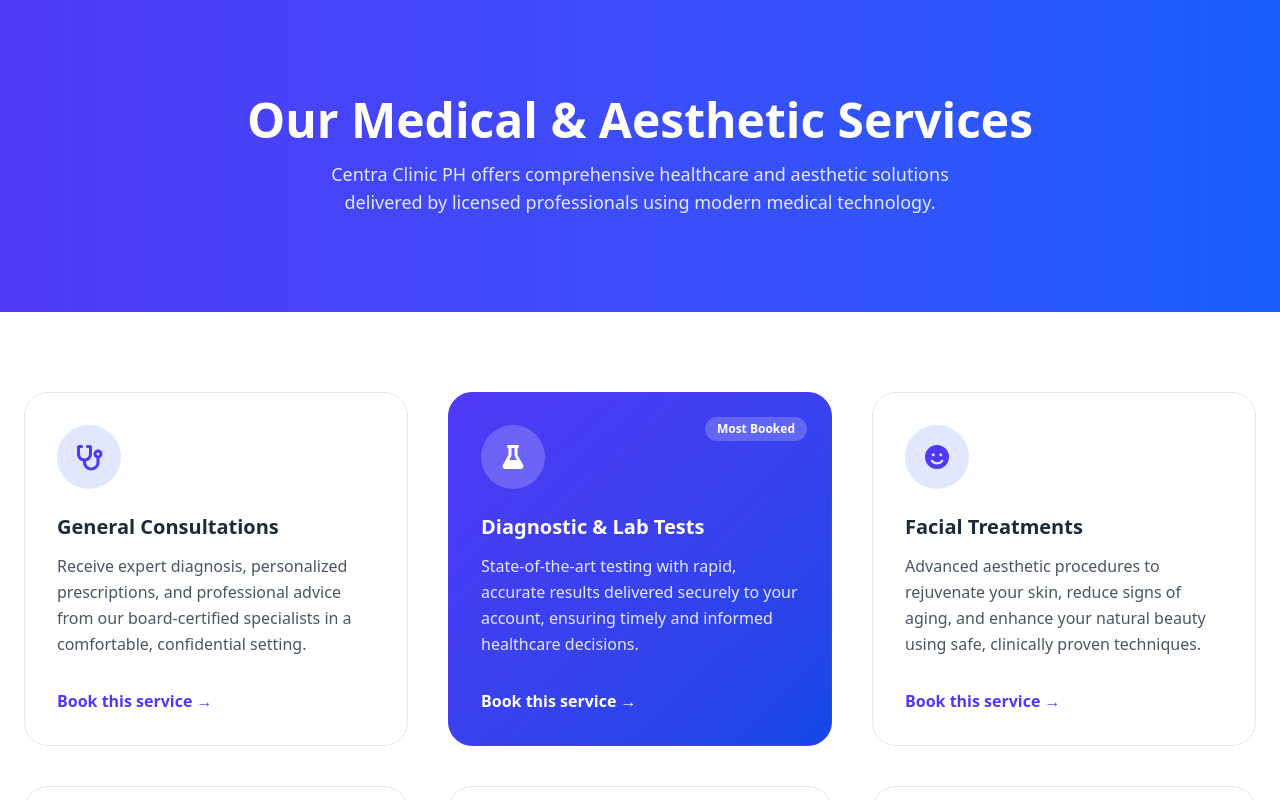
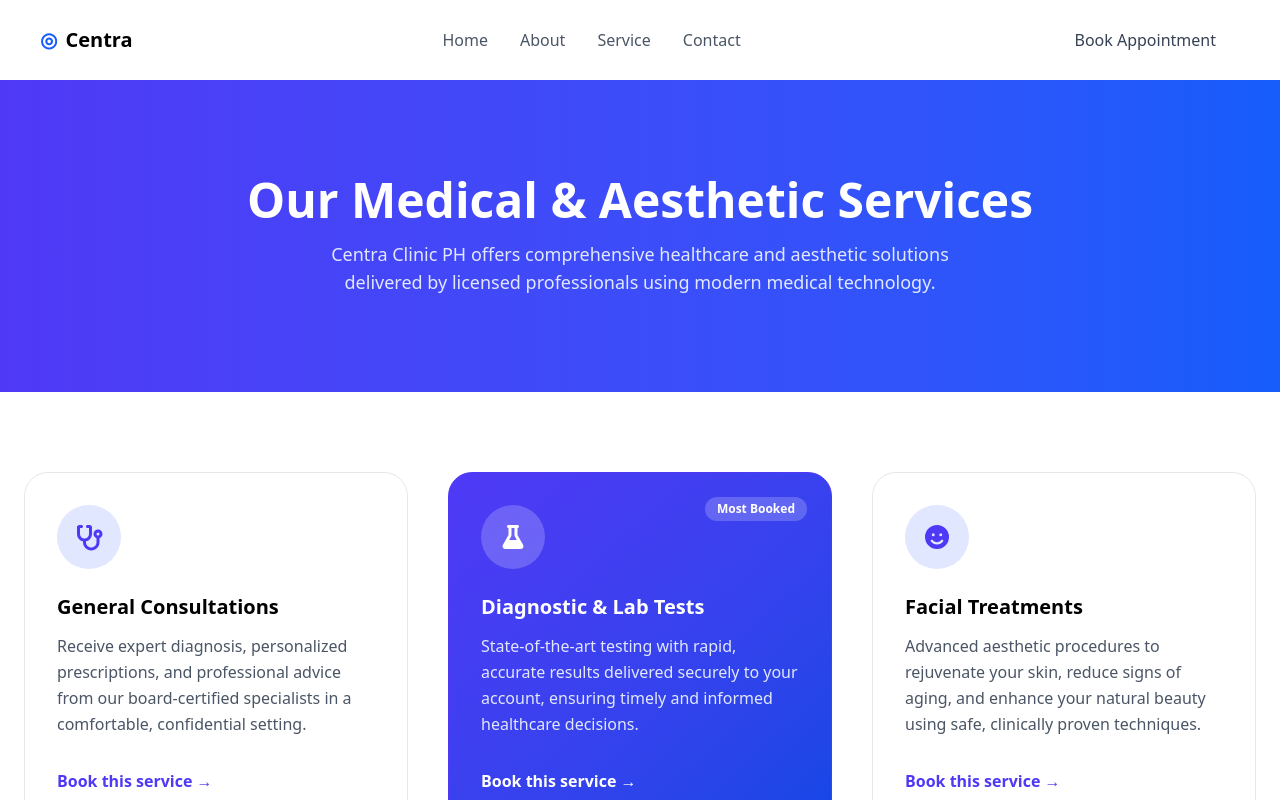
Before and after one commit to Vhon-tech12/CentraClinic, a Next.js app: page /service in a window 1280 px wide. Shown: the top 800 px of the page. Built offline with nearby package versions, Linux system fonts and the light colour scheme.

Commit message:
Initial Commit

```diff
--- a/app/about/page.tsx
+++ b/app/about/page.tsx
@@ -1,7 +1,9 @@
 import Image from "next/image";
+import Footer from "../../components/Footer";
 
 export default function AboutPage() {
   return (
+    <>
       <section className="bg-white">
         {/* HERO SECTION */}
         <div className="relative w-full h-[300] bg-linear-to-r from-blue-600 to-purple-600 flex items-center justify-center">
@@ -104,5 +106,7 @@
           </div>
         </div>
       </section>
+      <Footer />
+    </>
   );
 }
--- a/app/contact/page.tsx
+++ b/app/contact/page.tsx
@@ -1,8 +1,13 @@
+import Footer from "../../components/Footer";
+
 export default function AboutPage() {
   return (
-    <div className="p-10">
-      <h1 className="text-3xl font-bold">About Page</h1>
-      <p className="mt-4">This is the About page.</p>
-    </div>
+    <>
+      <div className="p-10">
+        <h1 className="text-3xl font-bold">About Page</h1>
+        <p className="mt-4">This is the About page.</p>
+      </div>
+      <Footer />
+    </>
   );
 }
--- a/app/layout.tsx
+++ b/app/layout.tsx
@@ -1,6 +1,7 @@
 import type { Metadata } from "next";
 import { Geist, Montserrat } from "next/font/google";
 import "./globals.css";
+import NavBar from "@/components/NavBar";
 
 const geistSans = Geist({
   variable: "--font-geist-sans",
@@ -27,6 +28,7 @@
       <body
         className={`${geistSans.variable} ${geistMono.variable} antialiased`}
       >
+        <NavBar />
         {children}
       </body>
     </html>
--- a/app/page.tsx
+++ b/app/page.tsx
@@ -1,4 +1,3 @@
-import NavBar from "@/components/NavBar";
 import Hero from "@/components/Hero";
 import Service from "@/components/Service";
 import About from "@/components/About";
@@ -8,7 +7,6 @@
 export default function Home() {
   return (
     <div>
-      <NavBar />
       <Hero />
       <Service />
       <About />
--- a/app/service/page.tsx
+++ b/app/service/page.tsx
@@ -1,5 +1,6 @@
 import React from "react";
 import Link from "next/link";
+import Footer from "../../components/Footer";
 import { FontAwesomeIcon } from "@fortawesome/react-fontawesome";
 import {
   faStethoscope,
@@ -52,6 +53,7 @@
 
 export default function ServicesPage() {
   return (
+    <>
       <section className="bg-white">
         {/* HERO */}
         <div className="bg-linear-to-r from-indigo-600 to-blue-600 py-24 text-center text-white">
@@ -77,14 +79,12 @@
                     : "bg-white border-gray-200")
                 }
               >
-              {/* FEATURED BADGE */}
                 {service.featured && (
                   <span className="absolute top-6 right-6 text-xs font-semibold bg-white/20 px-3 py-1 rounded-full">
                     Most Booked
                   </span>
                 )}
 
-              {/* ICON */}
                 <div
                   className={
                     "w-16 h-16 rounded-full flex items-center justify-center mb-6 " +
@@ -96,17 +96,10 @@
                   <FontAwesomeIcon icon={service.icon} className="text-2xl" />
                 </div>
 
-              {/* TITLE */}
-              <h3
-                className={
-                  "text-xl font-bold mb-3 " +
-                  (service.featured ? "text-white" : "text-gray-800")
-                }
-              >
+                <h3 className="text-xl font-bold mb-3">
                   {service.title}
                 </h3>
 
-              {/* DESCRIPTION */}
                 <p
                   className={
                     "leading-relaxed mb-8 " +
@@ -118,7 +111,6 @@
                   {service.description}
                 </p>
 
-              {/* CTA */}
                 <Link
                   href="/appointment"
                   className={
@@ -156,5 +148,8 @@
           </div>
         </div>
       </section>
+
+      <Footer />
+    </>
   );
 }
--- a/components/NavBar.js
+++ b/components/NavBar.js
@@ -20,8 +20,8 @@
 
       {/* Actions */}
       <div className="flex items-center gap-4">
-        <Link href="login" className="text-gray-700 font-medium">
-          Login
+        <Link href="login" className="text-gray-700 font-medium rounded-full px-6 py-2 hover:bg-blue-200 transition-colors">
+         Book Appointment
         </Link>
       </div>
     </nav>
```
Also changed, not shown: 1 other file (tests, documents, lock files or other folders). Lines whose indentation alone changed are shown as unchanged.
